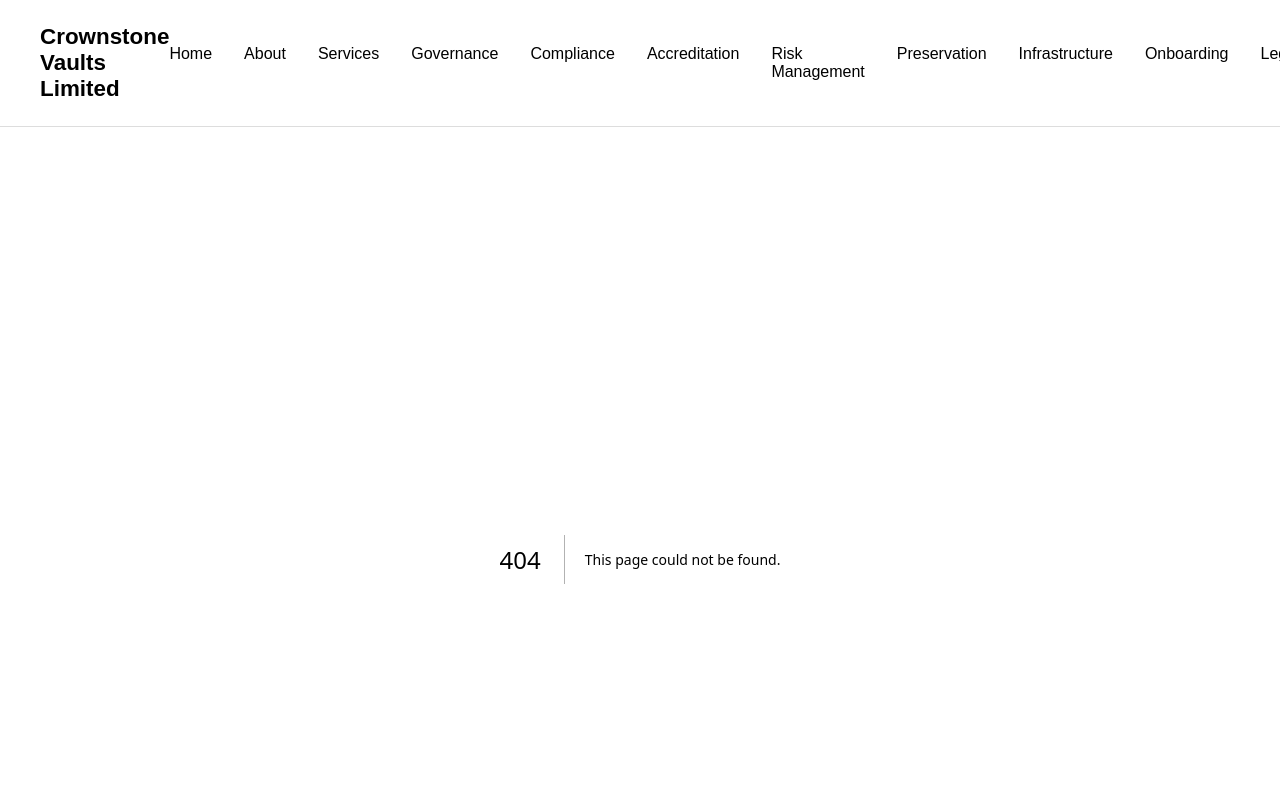
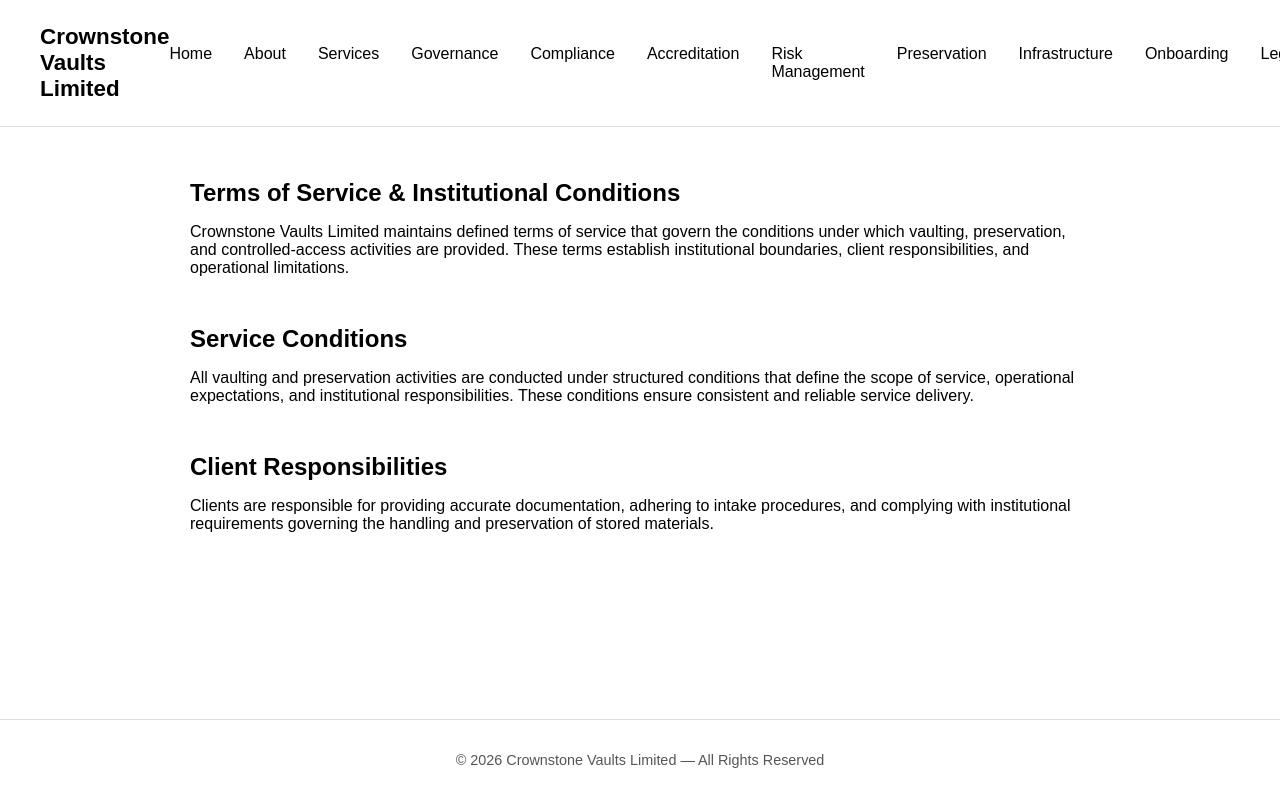
Before and after one commit to soulnlite/crownstone-vaults, a Next.js app: page /terms in a window 1280 px wide. Before the commit this address had no page. Shown: the top 800 px of the page. Built offline with nearby package versions, Linux system fonts and the light colour scheme.

Commit message:
Add terms

```diff
--- /dev/null
+++ b/app/terms/page.tsx
@@ -0,0 +1,34 @@
+export default function TermsPage() {
+  return (
+    <main>
+      <section style={{ marginBottom: "3rem" }}>
+        <h1 style={{ marginBottom: "1rem" }}>Terms of Service & Institutional Conditions</h1>
+        <p>
+          Crownstone Vaults Limited maintains defined terms of service that govern
+          the conditions under which vaulting, preservation, and controlled-access
+          activities are provided. These terms establish institutional boundaries,
+          client responsibilities, and operational limitations.
+        </p>
+      </section>
+
+      <section style={{ marginBottom: "3rem" }}>
+        <h2 style={{ marginBottom: "0.5rem" }}>Service Conditions</h2>
+        <p>
+          All vaulting and preservation activities are conducted under structured
+          conditions that define the scope of service, operational expectations,
+          and institutional responsibilities. These conditions ensure consistent
+          and reliable service delivery.
+        </p>
+      </section>
+
+      <section style={{ marginBottom: "3rem" }}>
+        <h2 style={{ marginBottom: "0.5rem" }}>Client Responsibilities</h2>
+        <p>
+          Clients are responsible for providing accurate documentation, adhering
+          to intake procedures, and complying with institutional requirements
+          governing the handling and preservation of stored materials.
+        </p>
+      </section>
+    </main>
+  );
+}
```
